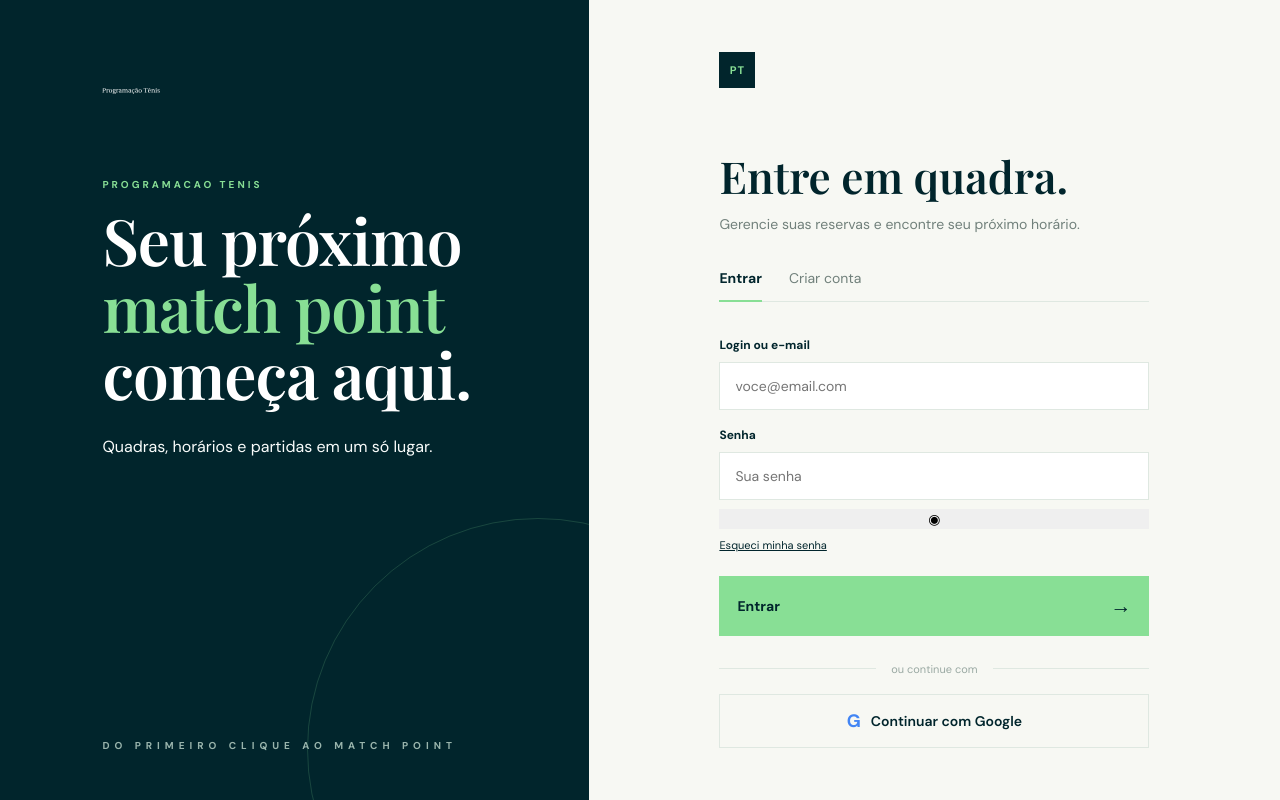
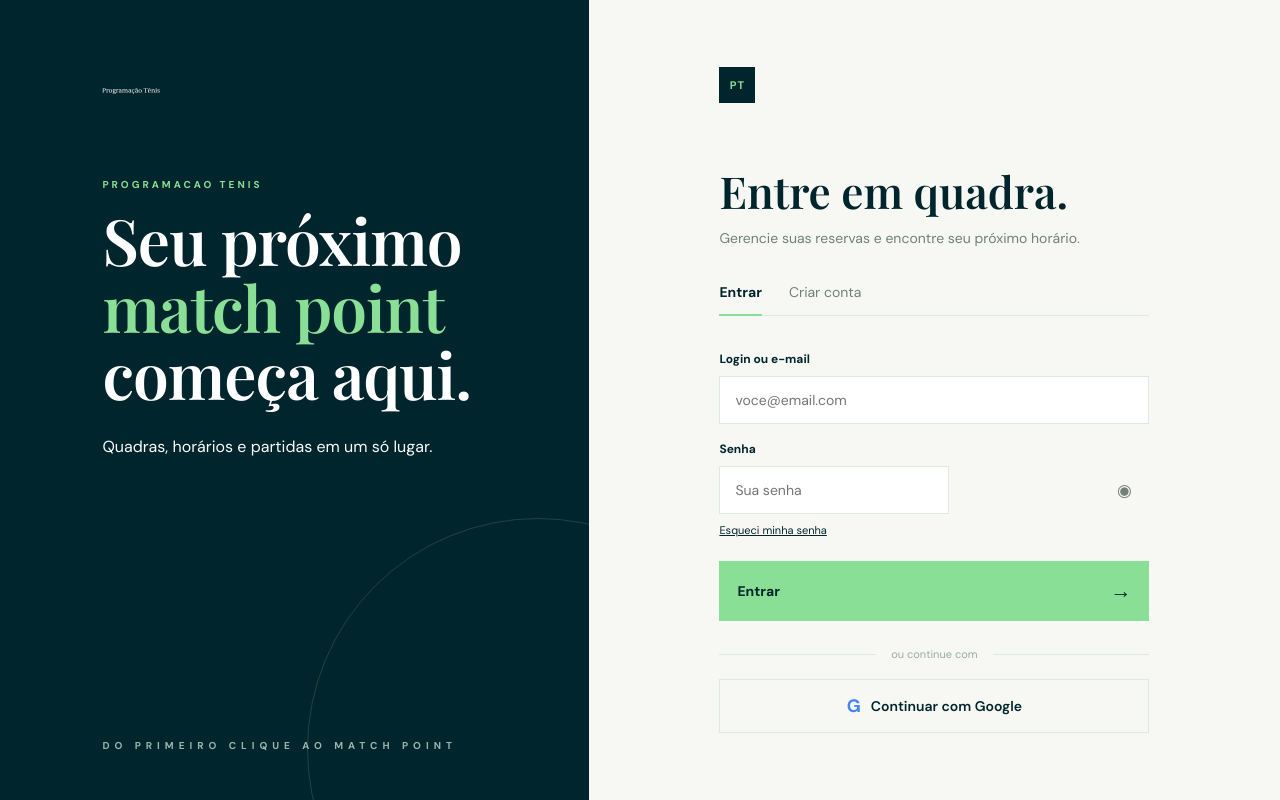
Before and after one commit to programacaotennis/tennis, a PHP site: page /index.html in a window 1280 px wide. Run offline with PHP 8.4, Linux system fonts and the light colour scheme; some libraries are stand-ins or nearby versions.

Commit message:
Melhora experiência de reservas e autenticação

```diff
--- a/assets/app.js
+++ b/assets/app.js
@@ -105,6 +105,7 @@ async function loadSession() {
 }
 
 $$('[data-auth-tab]').forEach((tab) => tab.addEventListener('click', () => { $$('[data-auth-tab]').forEach((button) => button.classList.remove('active')); tab.classList.add('active'); $('#loginForm').classList.toggle('active-form', tab.dataset.authTab === 'login'); $('#signupForm').classList.toggle('active-form', tab.dataset.authTab === 'signup'); }));
+$$('.password-toggle').forEach((button) => button.addEventListener('click', () => { const input = $(`#${button.dataset.passwordTarget}`); if (!input) return; const visible = input.type === 'text'; input.type = visible ? 'password' : 'text'; button.textContent = visible ? '◉' : '◉̸'; button.setAttribute('aria-label', visible ? 'Mostrar senha' : 'Ocultar senha'); }));
 $('#recurrenceType').addEventListener('change', updateRecurrenceOptions);
 $('#datePicker').addEventListener('change', async () => { const selectedDate = new Date(`${$('#datePicker').value}T12:00:00`); if (isPastDate(selectedDate)) { showToast('Não é possível agendar uma data passada.'); syncDatePicker(); return; } currentDate = selectedDate; selectedCourt = null; selectedTime = null; updateRecurrenceOptions(); await renderCourts(); updateSummary(); });
 $('#openCalendar').addEventListener('click', () => { const picker = $('#datePicker'); if (typeof picker.showPicker === 'function') picker.showPicker(); else picker.focus(); });
--- a/assets/styles.css
+++ b/assets/styles.css
@@ -1190,6 +1190,23 @@ h1 em {
   .notification-panel { top: 72px; right: 16px; }
   .cancel-booking-card { padding: 28px 22px; }
 }
+.password-field { position: relative; }
+.password-field input { padding-right: 46px !important; }
+.password-toggle {
+  position: absolute;
+  top: 50%;
+  right: 10px;
+  width: 30px;
+  height: 30px;
+  padding: 0;
+  transform: translateY(-50%);
+  background: transparent;
+  color: var(--muted);
+  font-size: 17px;
+  line-height: 1;
+}
+.password-toggle:hover { color: var(--ink); }
+.password-toggle:focus-visible { outline: 2px solid var(--mint); outline-offset: 1px; }
 @media (max-width: 900px) {
   .auth-shell {
     grid-template-columns: 1fr;
--- a/index.html
+++ b/index.html
@@ -66,12 +66,15 @@
             <div class="label-row">
               <label for="loginPassword">Senha</label>
             </div>
+            <div class="password-field">
               <input
                 id="loginPassword"
                 type="password"
                 placeholder="Sua senha"
                 required
-            /><button type="button" class="password-toggle" data-password-target="loginPassword" aria-label="Mostrar senha">◉</button>
+              />
+              <button type="button" class="password-toggle" data-password-target="loginPassword" aria-label="Mostrar senha">◉</button>
+            </div>
             <a href="#" class="text-link">Esqueci minha senha</a>
             <!--<a href="#" class="text-link resend-link" id="resendConfirmation"
               >Reenviar confirmação de e-mail</a
@@ -88,7 +91,7 @@
               type="text"
               placeholder="Como podemos te chamar?"
               required
-            /><button type="button" class="password-toggle" data-password-target="signupPassword" aria-label="Mostrar senha">◉</button>
+            />
             <label for="signupEmail">E-mail</label>
             <input
               id="signupEmail"
@@ -97,6 +100,7 @@
               required
             />
             <label for="signupPassword">Crie uma senha</label>
+            <div class="password-field">
               <input
                 id="signupPassword"
                 type="password"
@@ -104,6 +108,8 @@
                 minlength="6"
                 required
               />
+              <button type="button" class="password-toggle" data-password-target="signupPassword" aria-label="Mostrar senha">◉</button>
+            </div>
             <button class="primary-button" type="submit">
               Criar minha conta <span>→</span>
             </button>
```
Lines whose indentation alone changed are shown as unchanged.
